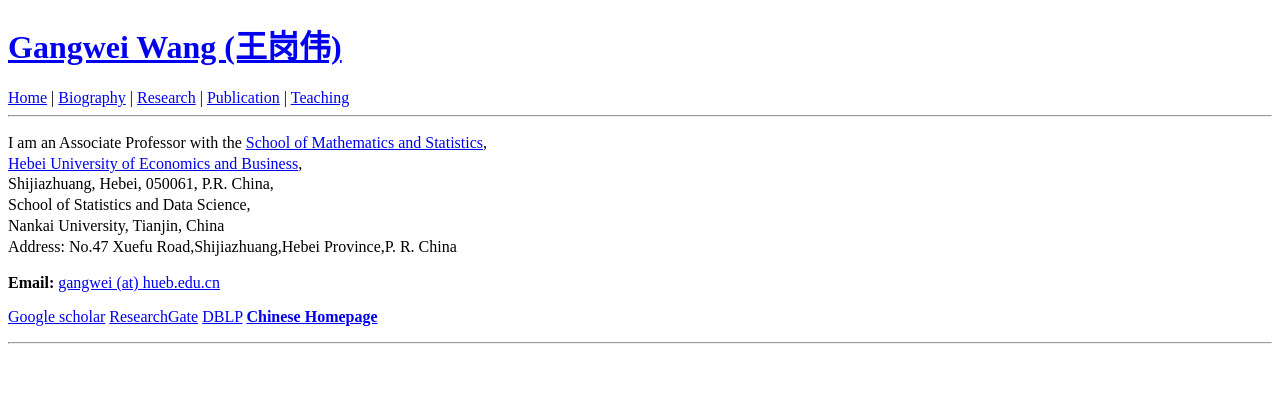
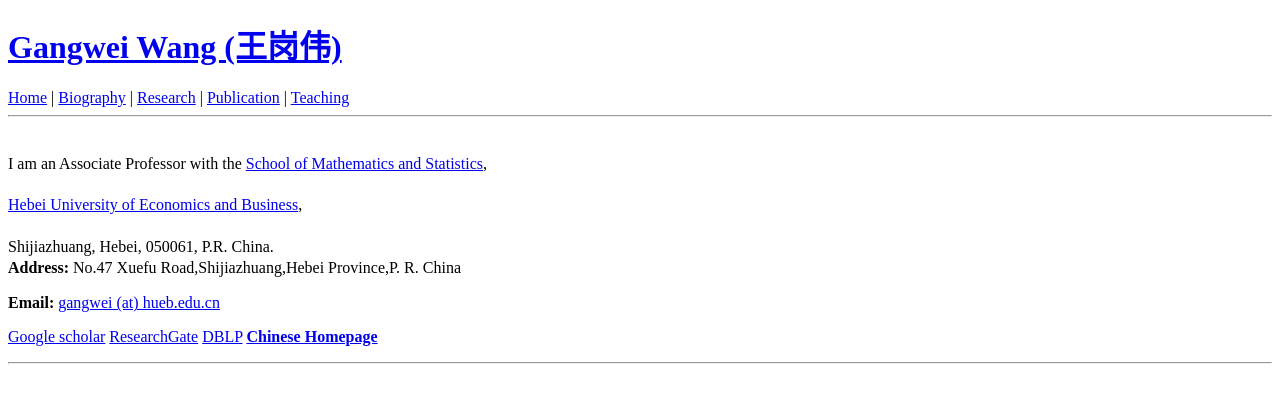
Before and after one commit to wanggangwei82/wanggangwei82.github.io, a Jekyll site: the page built from index.html, in a window 1280 px wide. Shown: the top 403 px of the page. Built offline with Jekyll 4.4.1, drawn with Linux system fonts in a browser that asks for light colours; the list of posts is cut into pages by our own code.

Commit message:
Update index.html

```diff
--- a/index.html
+++ b/index.html
@@ -3,11 +3,13 @@ layout: default
 ---
 
 <!-- wp:paragraph {"style":{"typography":{"lineHeight":"1.3"}}} -->
-<p style="line-height:1.3">I am  an Associate Professor with the  <a href="https://st.hueb.edu.cn/">School of Mathematics and Statistics</a>, <br />
-       <a href="https://www.hueb.edu.cn/">Hebei University of Economics and Business</a>, <br />
-Shijiazhuang, Hebei, 050061, P.R. China,
-  <br>School of Statistics and Data Science,<br>Nankai University, Tianjin, China<br>
-  Address:
+<p style="line-height:1.3">
+    <br>   I am  an Associate Professor with the
+       <a href="https://st.hueb.edu.cn/">School of Mathematics and Statistics</a>, <br />
+   <br>    <a href="https://www.hueb.edu.cn/">Hebei University of Economics and Business</a>, <br />
+<br> Shijiazhuang, Hebei, 050061, P.R. China.<br />
+
+ <b>Address: </b>
   No.47 Xuefu Road,Shijiazhuang,Hebei Province,P. R. China </p>
 <!-- /wp:paragraph -->
 
```
